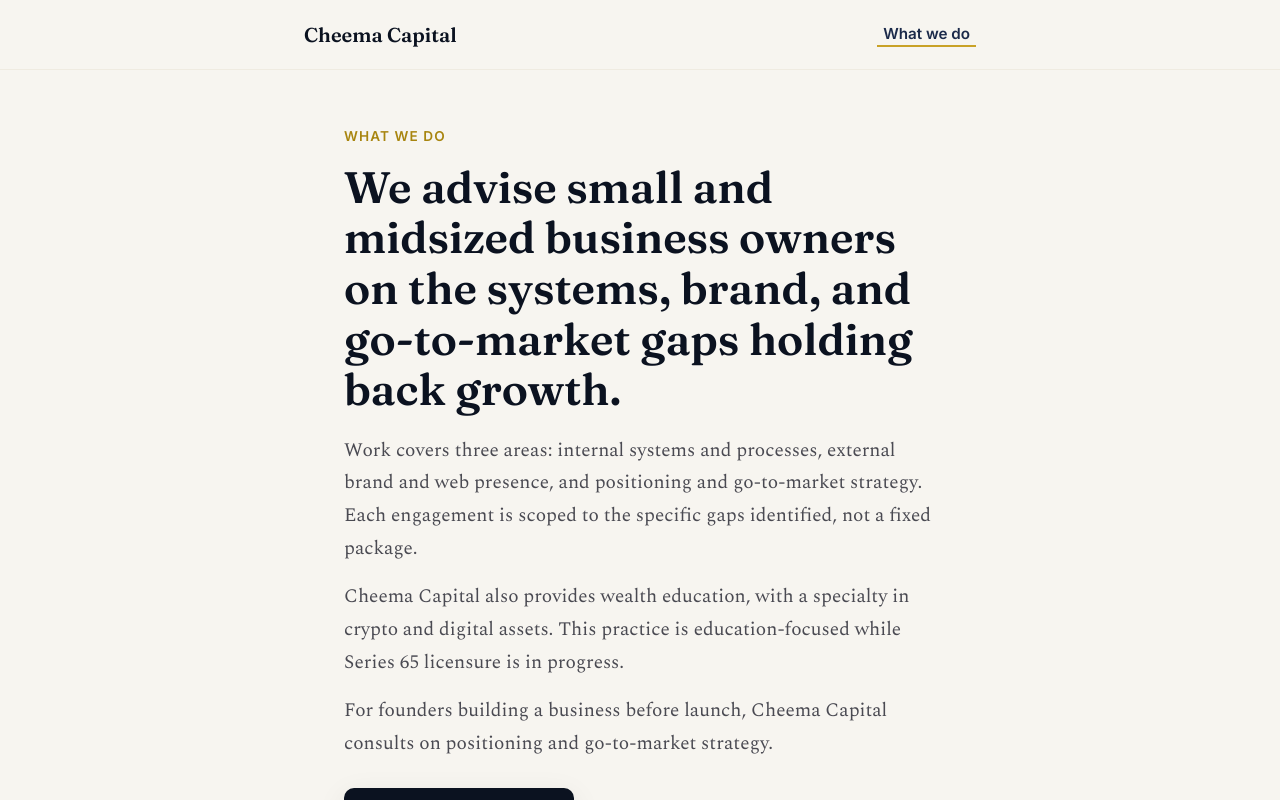
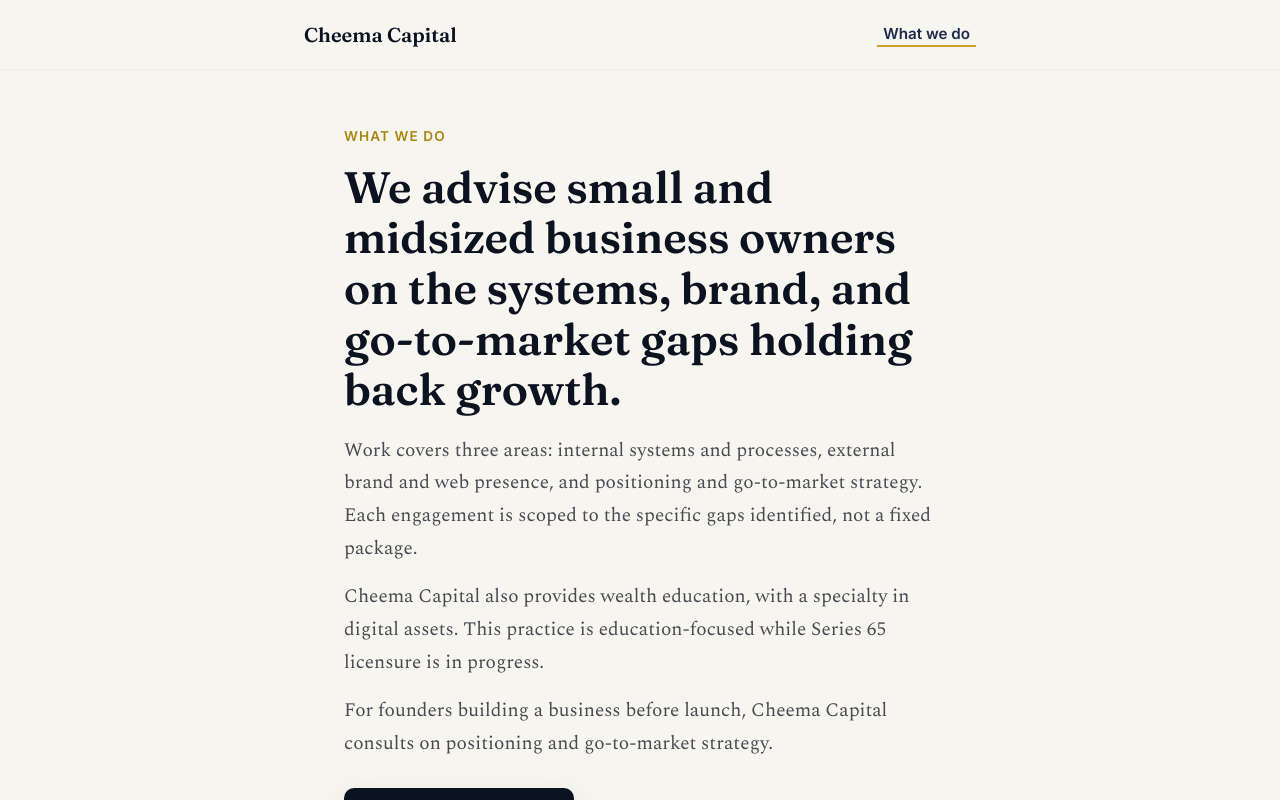
Before and after one commit to cheemacapital/cheema-capital-website, a React (Vite) app: page / in a window 1280 px wide. Both pictures are taken after a click on the button "What we do". Shown: the top 800 px of the page. Built offline with nearby package versions, Linux system fonts and the light colour scheme.

Commit message:
Remove 'crypto' from wealth education copy

```diff
--- a/src/components/ServicesScreen.jsx
+++ b/src/components/ServicesScreen.jsx
@@ -10,8 +10,8 @@
           specific gaps identified, not a fixed package.
         </p>
         <p className="simple-page__lead">
-          Cheema Capital also provides wealth education, with a specialty in crypto and digital
-          assets. This practice is education-focused while Series 65 licensure is in progress.
+          Cheema Capital also provides wealth education, with a specialty in digital assets. This
+          practice is education-focused while Series 65 licensure is in progress.
         </p>
         <p className="simple-page__lead">
           For founders building a business before launch, Cheema Capital consults on positioning
```
